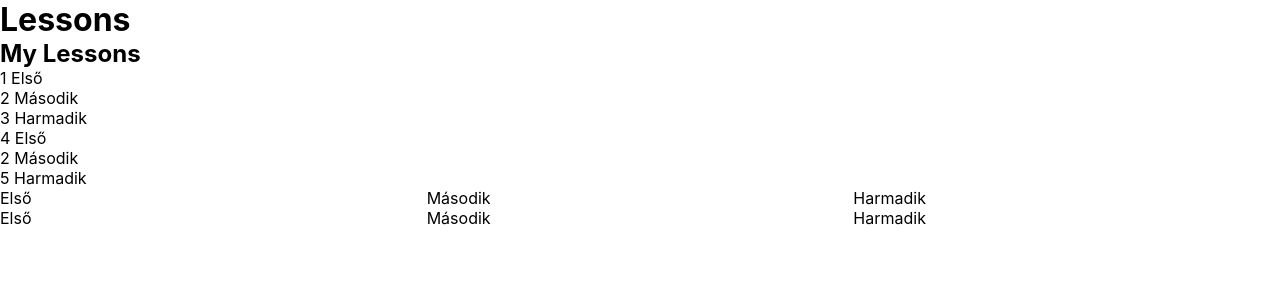
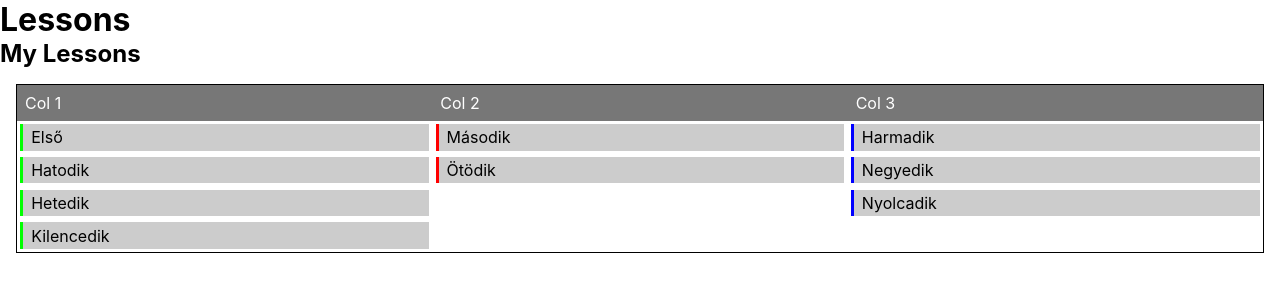
Before and after one commit to kragmar/angular-student-scheduler, an Angular app: page / in a window 1280 px wide. Shown: the top 300 px of the page. Built offline with nearby package versions, Linux system fonts and the light colour scheme.

Commit message:
3 files modified

```diff
--- a/src/app/lessons/lessons.component.css
+++ b/src/app/lessons/lessons.component.css
@@ -1,4 +1,38 @@
 .grid-container {
   display: grid;
   grid-template-columns: 1fr 1fr 1fr;
+  grid-auto-flow: dense;
+  border: .1em solid #000;
+  margin: 1em;
 }
+
+.grid-header {
+  background: #777;
+  color: #fff;
+  padding: .5em;
+}
+
+.grid-elem {
+  background: #ccc;
+  margin: .2em;
+}
+
+.first, .second, .third {
+  padding: .2em .5em;
+}
+
+.first {
+  border-left: .2em solid #0f0;
+  grid-column: 1;
+}
+
+.second {
+  border-left: .2em solid #f00;
+  grid-column: 2;
+}
+
+.third {
+  border-left: .2em solid #00f;
+  grid-column: 3;
+  margin-right: .2em;
+}
--- a/src/app/lessons/lessons.component.html
+++ b/src/app/lessons/lessons.component.html
@@ -1,5 +1,6 @@
 <h2>My Lessons</h2>
 
+<!--
 <ul class="lessons">
   <li *ngFor="let lesson of lessons"
     [class.selected]="lesson === selectedLesson"
@@ -7,11 +8,25 @@
     <span class="badge">{{lesson.id}}</span> {{lesson.name}}
   </li>
 </ul>
+-->
 
 <div class="grid-container">
-  <div class="grid-elem" *ngFor="let lesson of lessons">
-    {{ lesson.name }}
-  </div>
+  <div class="grid-header">Col 1</div>
+  <div class="grid-header">Col 2</div>
+  <div class="grid-header">Col 3</div>
+  <ng-container *ngFor="let lesson of lessons">
+    <ng-container [ngSwitch]="lesson?.id">
+      <div *ngSwitchCase="1" [className]="'grid-elem ' + 'first'">
+        {{ lesson.name }}
+      </div>
+      <div *ngSwitchCase="2" [className]="'grid-elem ' + 'second'">
+        {{ lesson.name }}
+      </div>
+      <div *ngSwitchCase="3" [className]="'grid-elem ' + 'third'">
+        {{ lesson.name }}
+      </div>
+    </ng-container>
+  </ng-container>
 </div>
 
 <app-lesson-detail [lesson]="selectedLesson"></app-lesson-detail>
--- a/src/app/mock-lessons.ts
+++ b/src/app/mock-lessons.ts
@@ -4,7 +4,10 @@ export const LESSONS: Lesson[] = [
   { id: 1, name: 'Első' },
   { id: 2, name: 'Második' },
   { id: 3, name: 'Harmadik' },
-  { id: 4, name: 'Első' },
-  { id: 2, name: 'Második' },
-  { id: 5, name: 'Harmadik' }
+  { id: 3, name: 'Negyedik' },
+  { id: 2, name: 'Ötödik' },
+  { id: 1, name: 'Hatodik' },
+  { id: 1, name: 'Hetedik' },
+  { id: 3, name: 'Nyolcadik' },
+  { id: 1, name: 'Kilencedik' },
 ];
```
